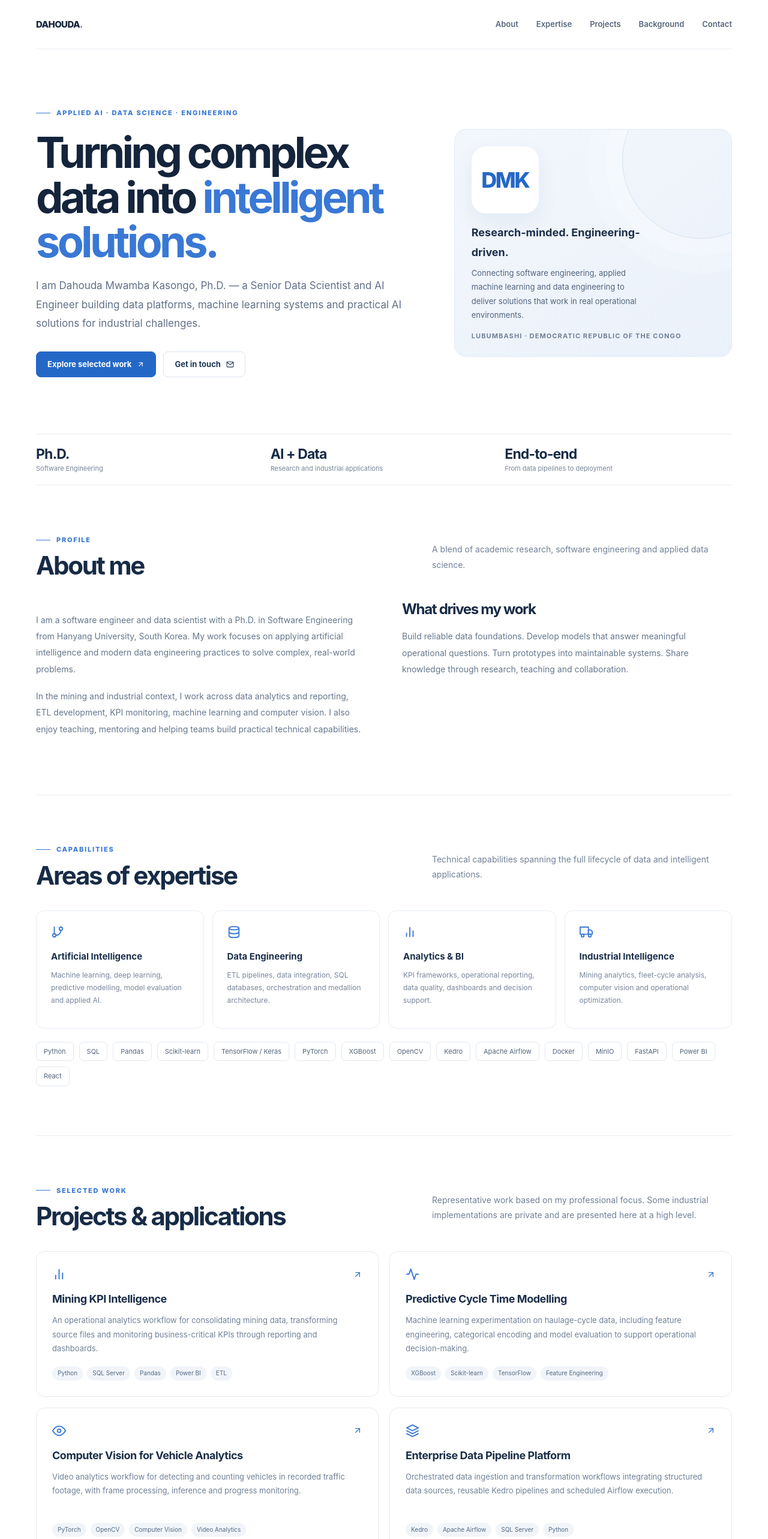
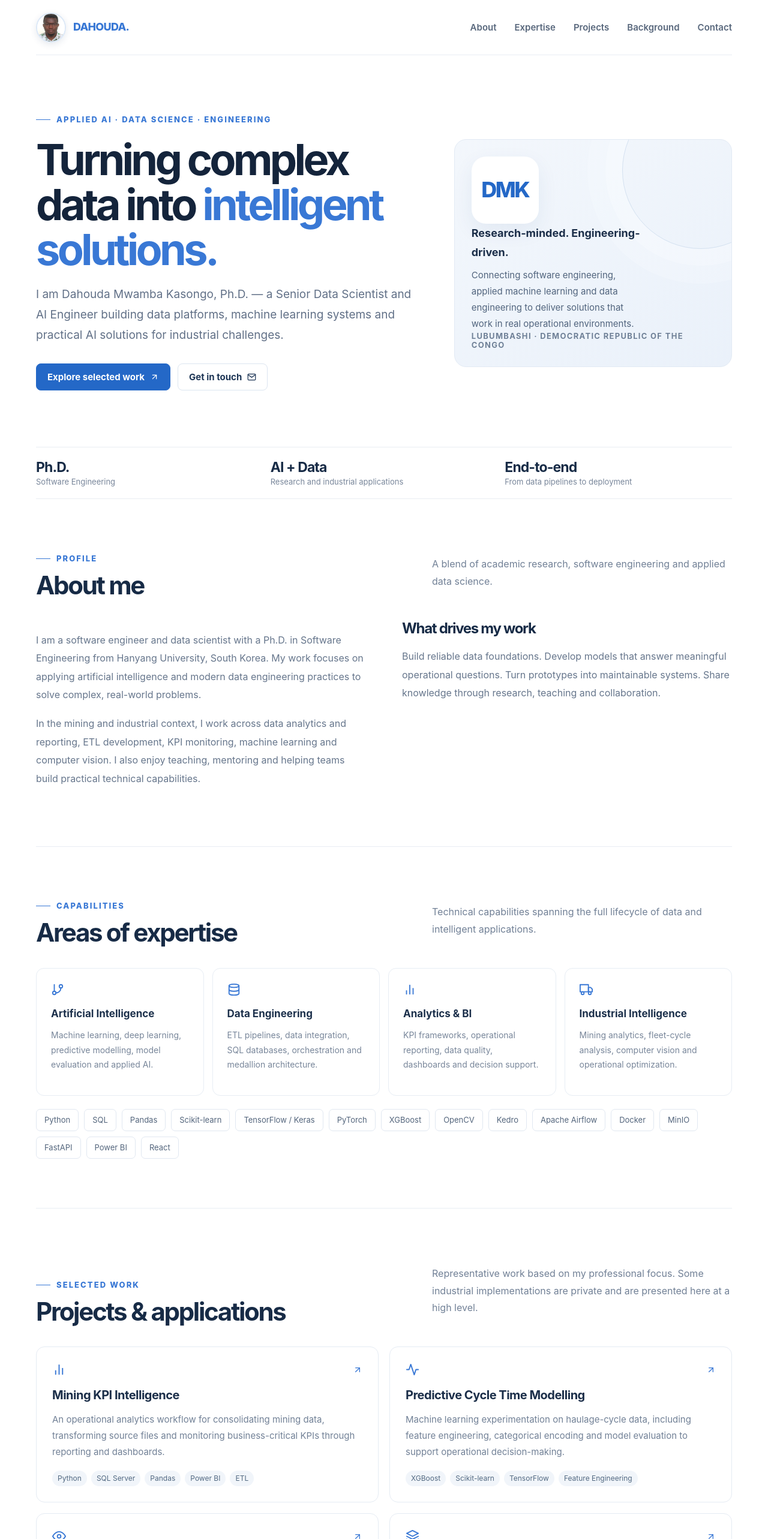
Before and after one commit to dahouda2pro/port_folio, a Next.js app: page / in a window 1280 px wide. Shown: the top 2566 px of the page at 60% size. Built offline with nearby package versions, Linux system fonts and the light colour scheme.

Commit message:
Add profile photo and improve typography

```diff
--- a/src/pages/index.js
+++ b/src/pages/index.js
@@ -1,31 +1,34 @@
 import Head from 'next/head';
+import Image from 'next/image';
 import styled from 'styled-components';
-import { FiArrowUpRight, FiGitBranch, FiDatabase, FiBarChart2, FiTruck, FiCode, FiBookOpen, FiMail, FiLinkedin, FiGithub, FiDownload, FiLayers, FiActivity, FiEye } from 'react-icons/fi';
+import { FiArrowUpRight, FiGitBranch, FiDatabase, FiBarChart2, FiTruck, FiCode, FiBookOpen, FiMail, FiLayers, FiActivity, FiEye } from 'react-icons/fi';
 
 const Container = styled.main`
   width: min(1160px, calc(100% - 48px)); margin: 0 auto;
   @media(max-width:640px){width:calc(100% - 36px);}
 `;
 const Header = styled.header`
-  height:82px; display:flex; align-items:center; justify-content:space-between;
+  height:92px; display:flex; align-items:center; justify-content:space-between;
   border-bottom:1px solid #e9edf3; position:sticky; top:0; z-index:20;
   background:rgba(255,255,255,.92); backdrop-filter:blur(14px);
 `;
-const Brand = styled.a`font-size:15px;font-weight:800;letter-spacing:-.04em;color:#14243b;text-decoration:none;
-  span{color:#3978d5;}`;
+const Brand = styled.a`display:inline-flex;align-items:center;gap:12px;font-size:18px;font-weight:800;letter-spacing:-.04em;color:#14243b;text-decoration:none;white-space:nowrap;
+  span{color:#3978d5;}
+  img{width:50px;height:50px;object-fit:cover;object-position:center 30%;border-radius:50%;border:2px solid #dce8f7;box-shadow:0 3px 12px #183a641c}
+  @media(max-width:640px){font-size:15px;gap:8px;img{width:42px;height:42px}}`;
 const Nav = styled.nav`
  display:flex;align-items:center;gap:30px;
- a{font-size:13px;font-weight:600;color:#58677c;text-decoration:none;transition:.2s}
+ a{font-size:15px;font-weight:600;color:#58677c;text-decoration:none;transition:.2s}
  a:hover{color:#2868c7}
- @media(max-width:720px){gap:14px;a{font-size:11px} a:nth-child(3){display:none}}
+ @media(max-width:720px){gap:14px;a{font-size:13px} a:nth-child(3){display:none}}
 `;
 const Button = styled.a`
  display:inline-flex;align-items:center;gap:9px;padding:13px 18px;border-radius:8px;
  background:${p=>p.$light?'#fff':'#2468c7'};color:${p=>p.$light?'#1d3555':'#fff'};
- border:1px solid ${p=>p.$light?'#dce5f0':'#2468c7'};font-size:13px;font-weight:700;text-decoration:none;
+ border:1px solid ${p=>p.$light?'#dce5f0':'#2468c7'};font-size:15px;font-weight:700;text-decoration:none;
  transition:.2s; &:hover{transform:translateY(-2px);box-shadow:0 8px 24px #1e4e891c}
 `;
-const Eyebrow=styled.div`display:flex;align-items:center;gap:10px;color:#3978d5;font-size:11px;font-weight:800;letter-spacing:.16em;text-transform:uppercase;
+const Eyebrow=styled.div`display:flex;align-items:center;gap:10px;color:#3978d5;font-size:13px;font-weight:800;letter-spacing:.16em;text-transform:uppercase;
  &:before{content:"";width:24px;height:1px;background:#3978d5}`;
 const Hero=styled.section`
  display:grid;grid-template-columns:1.15fr .85fr;gap:70px;align-items:center;padding:100px 0 94px;
@@ -33,7 +36,7 @@ const Hero=styled.section`
 `;
 const H1=styled.h1`font-size:clamp(42px,6vw,72px);line-height:1.04;letter-spacing:-.065em;color:#14243b;margin:22px 0 20px;
  span{color:#3978d5}`;
-const Lead=styled.p`font-size:17px;line-height:1.85;color:#617087;max-width:660px;margin:0 0 28px`;
+const Lead=styled.p`font-size:19px;line-height:1.8;color:#617087;max-width:660px;margin:0 0 28px`;
 const HeroActions=styled.div`display:flex;gap:12px;flex-wrap:wrap;margin-top:30px`;
 const ProfilePanel=styled.div`
  background:linear-gradient(145deg,#f3f7fc,#eaf1fa);border:1px solid #e2eaf4;border-radius:20px;
@@ -41,42 +44,42 @@ const ProfilePanel=styled.div`
  &:before{content:"";position:absolute;width:260px;height:260px;border-radius:50%;border:1px solid #d5e2f1;right:-80px;top:-80px;box-shadow:0 0 0 28px #ffffff30,0 0 0 58px #ffffff25}
 `;
 const Monogram=styled.div`width:112px;height:112px;border-radius:24px;background:#fff;display:grid;place-items:center;color:#2468c7;font-size:36px;font-weight:800;letter-spacing:-.07em;box-shadow:0 12px 35px #234b7b12;position:relative`;
-const PanelCaption=styled.div`position:relative;color:#51647d;font-size:13px;line-height:1.8;max-width:290px;
+const PanelCaption=styled.div`position:relative;color:#51647d;font-size:15px;line-height:1.8;max-width:290px;
  strong{display:block;color:#1b2e49;font-size:18px;margin-bottom:7px}`;
 const Stats=styled.div`display:grid;grid-template-columns:repeat(3,1fr);gap:12px;padding:20px 0;border-top:1px solid #e9edf3;border-bottom:1px solid #e9edf3;
  @media(max-width:560px){grid-template-columns:1fr;gap:16px}`;
-const Stat=styled.div`strong{display:block;color:#172b46;font-size:23px;letter-spacing:-.04em}span{font-size:11px;color:#78869a}`;
+const Stat=styled.div`strong{display:block;color:#172b46;font-size:23px;letter-spacing:-.04em}span{font-size:13px;color:#78869a}`;
 const Section=styled.section`padding:82px 0;border-bottom:1px solid #e9edf3;scroll-margin-top:95px;
  @media(max-width:640px){padding:60px 0}`;
 const SectionHead=styled.div`display:flex;justify-content:space-between;align-items:end;gap:24px;margin-bottom:34px;
  @media(max-width:640px){display:block}`;
 const H2=styled.h2`font-size:clamp(29px,4vw,42px);letter-spacing:-.055em;color:#172b46;margin:13px 0 0`;
-const SectionIntro=styled.p`max-width:500px;color:#718096;font-size:14px;line-height:1.8;margin-top:12px`;
+const SectionIntro=styled.p`max-width:500px;color:#718096;font-size:16px;line-height:1.8;margin-top:12px`;
 const ExpertiseGrid=styled.div`display:grid;grid-template-columns:repeat(4,1fr);gap:14px;
  @media(max-width:900px){grid-template-columns:repeat(2,1fr)} @media(max-width:440px){grid-template-columns:1fr}`;
 const Skill=styled.article`padding:24px;border:1px solid #e7edf4;border-radius:13px;background:#fff;transition:.2s;
  &:hover{border-color:#b9cde6;transform:translateY(-3px);box-shadow:0 12px 30px #203e6510}
- svg{color:#3978d5;font-size:22px}h3{font-size:15px;color:#1c304b;margin:17px 0 8px}p{font-size:12px;line-height:1.75;color:#78869a}`;
+ svg{color:#3978d5;font-size:22px}h3{font-size:17px;color:#1c304b;margin:17px 0 8px}p{font-size:14px;line-height:1.75;color:#78869a}`;
 const ProjectGrid=styled.div`display:grid;grid-template-columns:repeat(2,1fr);gap:18px;
  @media(max-width:700px){grid-template-columns:1fr}`;
 const Project=styled.article`padding:26px;border:1px solid #e5ebf3;border-radius:14px;background:#fff;
  .top{display:flex;justify-content:space-between;align-items:center;color:#3978d5}
- h3{font-size:18px;letter-spacing:-.025em;color:#1b2e49;margin:20px 0 10px}
- p{font-size:13px;line-height:1.8;color:#718096;min-height:70px}
+ h3{font-size:20px;letter-spacing:-.025em;color:#1b2e49;margin:20px 0 10px}
+ p{font-size:15px;line-height:1.8;color:#718096;min-height:70px}
  .tags{display:flex;gap:7px;flex-wrap:wrap;margin-top:18px}
- .tags span{font-size:10px;color:#526982;background:#f1f5fa;padding:6px 9px;border-radius:20px}`;
+ .tags span{font-size:12px;color:#526982;background:#f1f5fa;padding:6px 9px;border-radius:20px}`;
 const TwoCol=styled.div`display:grid;grid-template-columns:1fr 1fr;gap:60px;
  @media(max-width:760px){grid-template-columns:1fr;gap:34px}`;
-const Body=styled.p`font-size:14px;line-height:1.95;color:#66768c;margin-top:18px`;
+const Body=styled.p`font-size:16px;line-height:1.9;color:#66768c;margin-top:18px`;
 const Timeline=styled.div`border-left:1px solid #dce5f0;margin:26px 0 0 7px;padding-left:25px;display:grid;gap:26px`;
 const Milestone=styled.div`position:relative;&:before{content:"";position:absolute;left:-31px;top:5px;width:10px;height:10px;border-radius:50%;background:#3978d5;border:3px solid #e8f0fa}
- small{font-size:10px;color:#3978d5;font-weight:800;letter-spacing:.12em;text-transform:uppercase}
- h3{font-size:15px;color:#1d304a;margin:6px 0}p{font-size:12px;color:#77859a;line-height:1.7}`;
+ small{font-size:12px;color:#3978d5;font-weight:800;letter-spacing:.12em;text-transform:uppercase}
+ h3{font-size:17px;color:#1d304a;margin:6px 0}p{font-size:14px;color:#77859a;line-height:1.7}`;
 const Stack=styled.div`display:flex;flex-wrap:wrap;gap:9px;margin-top:22px`;
-const StackTag=styled.span`border:1px solid #e1e8f1;border-radius:7px;padding:9px 12px;color:#53657c;font-size:11px;background:#fff`;
+const StackTag=styled.span`border:1px solid #e1e8f1;border-radius:7px;padding:10px 13px;color:#53657c;font-size:13px;background:#fff`;
 const Contact=styled.div`background:#f2f6fb;border:1px solid #e4ebf4;border-radius:18px;padding:38px;display:flex;align-items:center;justify-content:space-between;gap:25px;
  @media(max-width:700px){display:block;padding:27px}`;
-const Footer=styled.footer`padding:30px 0 42px;display:flex;justify-content:space-between;gap:20px;color:#8793a4;font-size:11px;
+const Footer=styled.footer`padding:30px 0 42px;display:flex;justify-content:space-between;gap:20px;color:#8793a4;font-size:13px;
  a{color:#64748b;text-decoration:none;margin-left:16px} @media(max-width:560px){display:block;line-height:2.2}`;
 const projects=[
  {icon:FiBarChart2,title:'Mining KPI Intelligence',desc:'An operational analytics workflow for consolidating mining data, transforming source files and monitoring business-critical KPIs through reporting and dashboards.',tags:['Python','SQL Server','Pandas','Power BI','ETL']},
@@ -90,10 +93,10 @@ export default function Home(){
  return <>
   <Head><title>Dahouda Mwamba Kasongo, Ph.D. | AI & Data Science</title><meta name="description" content="Professional portfolio of Dahouda Mwamba Kasongo, Ph.D. — Senior Data Scientist and AI Engineer focused on applied AI, data engineering and mining intelligence."/><meta name="viewport" content="width=device-width, initial-scale=1"/><meta name="theme-color" content="#ffffff"/></Head>
   <Container>
-   <Header><Brand href="#home">DAHOUDA<span>.</span></Brand><Nav><a href="#about">About</a><a href="#expertise">Expertise</a><a href="#projects">Projects</a><a href="#experience">Background</a><a href="#contact">Contact</a></Nav></Header>
+   <Header><Brand href="#home"><Image src="/images/profile.jpg" alt="Dahouda Mwamba Kasongo" width={100} height={100} priority /><span>DAHOUDA.</span></Brand><Nav><a href="#about">About</a><a href="#expertise">Expertise</a><a href="#projects">Projects</a><a href="#experience">Background</a><a href="#contact">Contact</a></Nav></Header>
    <Hero id="home">
     <div><Eyebrow>Applied AI · Data Science · Engineering</Eyebrow><H1>Turning complex data into <span>intelligent solutions.</span></H1><Lead>I am Dahouda Mwamba Kasongo, Ph.D. — a Senior Data Scientist and AI Engineer building data platforms, machine learning systems and practical AI solutions for industrial challenges.</Lead><HeroActions><Button href="#projects">Explore selected work <FiArrowUpRight/></Button><Button $light href="#contact">Get in touch <FiMail/></Button></HeroActions></div>
-    <ProfilePanel><Monogram>DMK</Monogram><PanelCaption><strong>Research-minded. Engineering-driven.</strong>Connecting software engineering, applied machine learning and data engineering to deliver solutions that work in real operational environments.</PanelCaption><div style={{position:'relative',fontSize:11,color:'#6f8097',letterSpacing:'.1em',fontWeight:700}}>LUBUMBASHI · DEMOCRATIC REPUBLIC OF THE CONGO</div></ProfilePanel>
+    <ProfilePanel><Monogram>DMK</Monogram><PanelCaption><strong>Research-minded. Engineering-driven.</strong>Connecting software engineering, applied machine learning and data engineering to deliver solutions that work in real operational environments.</PanelCaption><div style={{position:'relative',fontSize:13,color:'#6f8097',letterSpacing:'.1em',fontWeight:700}}>LUBUMBASHI · DEMOCRATIC REPUBLIC OF THE CONGO</div></ProfilePanel>
    </Hero>
    <Stats><Stat><strong>Ph.D.</strong><span>Software Engineering</span></Stat><Stat><strong>AI + Data</strong><span>Research and industrial applications</span></Stat><Stat><strong>End-to-end</strong><span>From data pipelines to deployment</span></Stat></Stats>
    <Section id="about"><SectionHead><div><Eyebrow>Profile</Eyebrow><H2>About me</H2></div><SectionIntro>A blend of academic research, software engineering and applied data science.</SectionIntro></SectionHead><TwoCol><div><Body>I am a software engineer and data scientist with a Ph.D. in Software Engineering from Hanyang University, South Korea. My work focuses on applying artificial intelligence and modern data engineering practices to solve complex, real-world problems.</Body><Body>In the mining and industrial context, I work across data analytics and reporting, ETL development, KPI monitoring, machine learning and computer vision. I also enjoy teaching, mentoring and helping teams build practical technical capabilities.</Body></div><div><H2 style={{fontSize:24,marginTop:0}}>What drives my work</H2><Body>Build reliable data foundations. Develop models that answer meaningful operational questions. Turn prototypes into maintainable systems. Share knowledge through research, teaching and collaboration.</Body></div></TwoCol></Section>
```
Also changed, not shown: public/images/profile.jpg (added).
